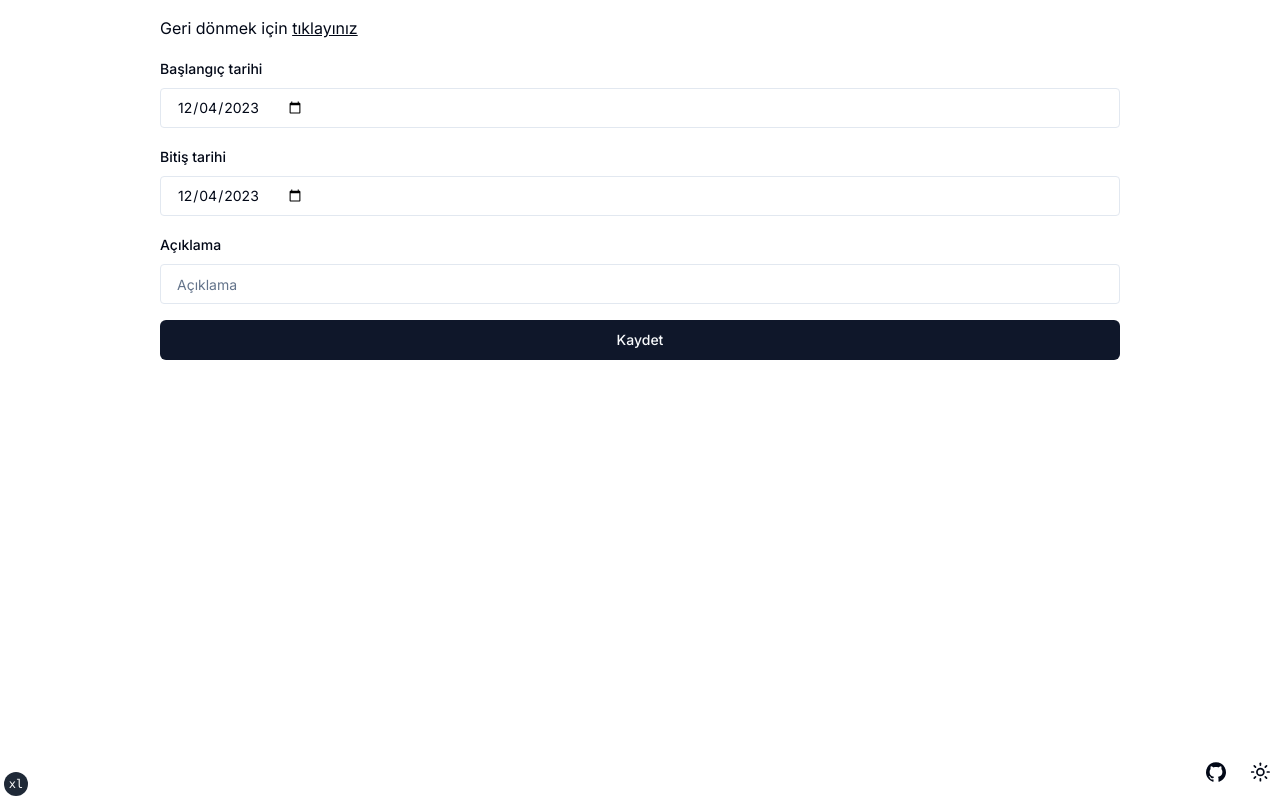
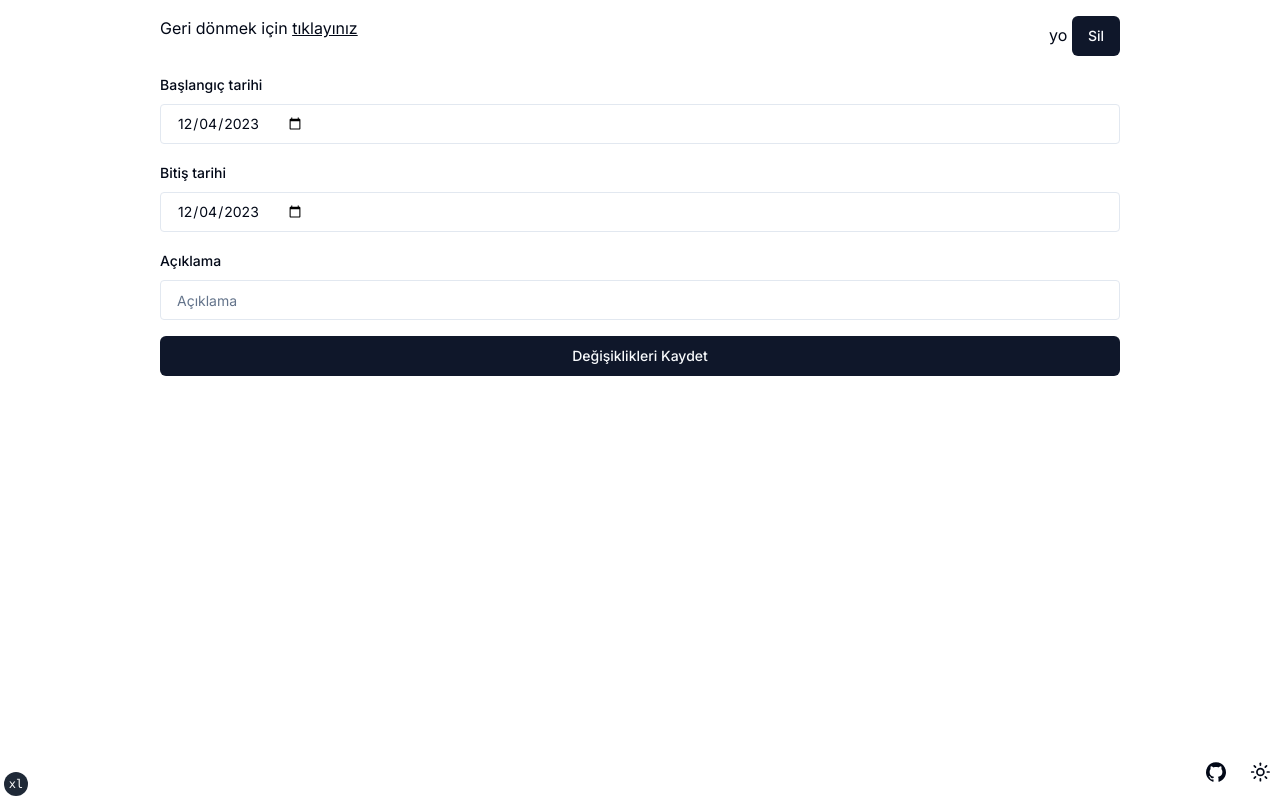
Before and after one commit to saidyeter/takvim.sevaltorun.com, a Next.js app: page /event/1 in a window 1280 px wide. Built offline with nearby package versions, Linux system fonts and the light colour scheme; no server answers.

Commit message:
Add remove button

```diff
--- a/app/event/[id]/page.tsx
+++ b/app/event/[id]/page.tsx
@@ -1,6 +1,7 @@
 import Link from "next/link";
 import EventForm from "@/components/event-form";
 import { getEvent } from "@/lib/actions";
+import DeleteButton from "@/components/delete-button";
 
 export default async function EditEventPage({ params }: { params: { id: string } }) {
   const eventId = parseInt(params.id)
@@ -15,10 +16,16 @@ export default async function EditEventPage({ params }: { params: { id: string }
 
   return (
     <>
-      <div className="mb-4">Geri dönmek için&nbsp;
-        <Link href="/" className="underline">tıklayınız</Link>
+      <div className="mb-4 flex justify-between">
+        <span>
+          Geri dönmek için&nbsp;
+          <Link href="/" className="underline">tıklayınız</Link>
+        </span>
+        <span>
+        yo  <DeleteButton id={eventId} />
+        </span>
       </div>
-      <EventForm role="edit" defaultVal={data} id={eventId}/>
+      <EventForm role="edit" defaultVal={data} id={eventId} />
     </>
   );
 }
--- /dev/null
+++ b/components/delete-button.tsx
@@ -0,0 +1,7 @@
+'use client'
+import { deleteEvent } from "@/lib/actions";
+import { Button } from "./ui/button";
+
+export default function DeleteButton(props:{id:number}){
+  return <Button onClick={()=> deleteEvent(props.id)}>Sil</Button>
+}
--- a/components/event-form.tsx
+++ b/components/event-form.tsx
@@ -57,7 +57,6 @@ export default function EventForm(props: EventFormProps) {
       await updateEvent(props.id ?? -1, createEventRequestSchema.parse(data))
     }
   };
-
 
   return (
     <Form {...form}>
@@ -123,7 +122,7 @@ export default function EventForm(props: EventFormProps) {
           <Button
             type="submit"
           >
-            {props.role == 'add' ? 'Ekle' : "Kaydet"}
+            {props.role == 'add' ? 'Ekle' : "Değişiklikleri Kaydet"}
           </Button>
         }
       </form>
```
